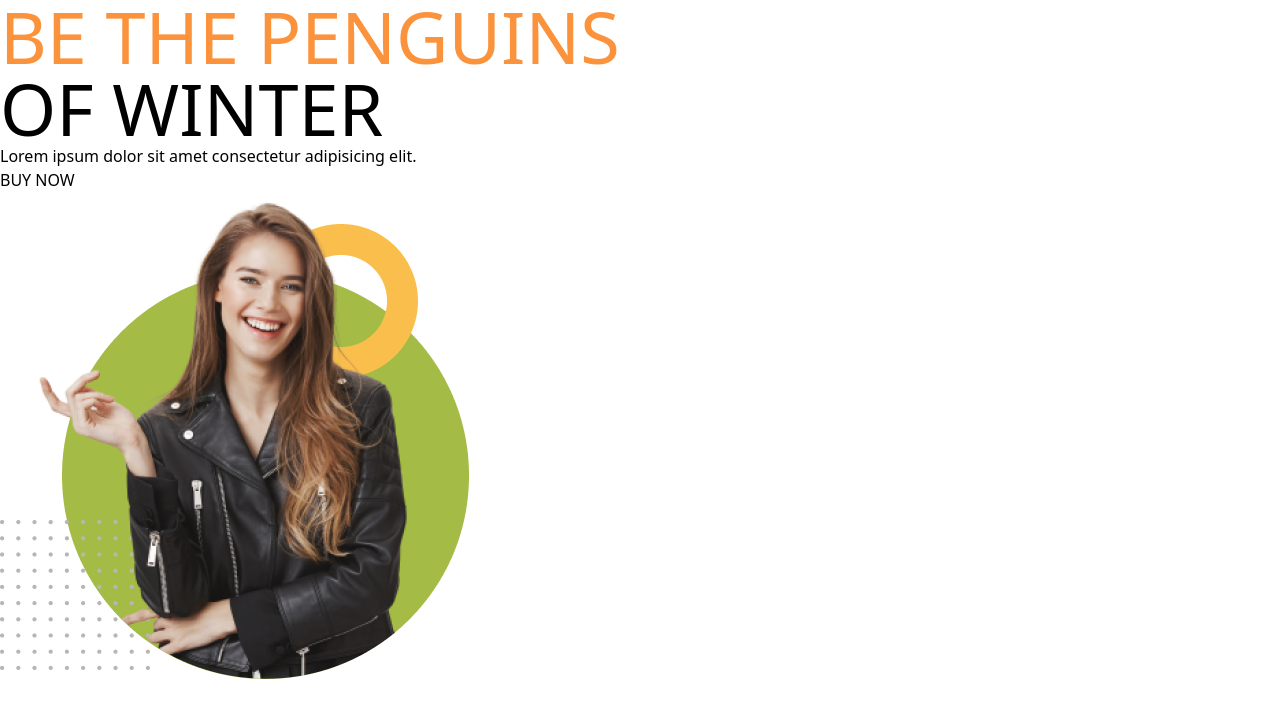
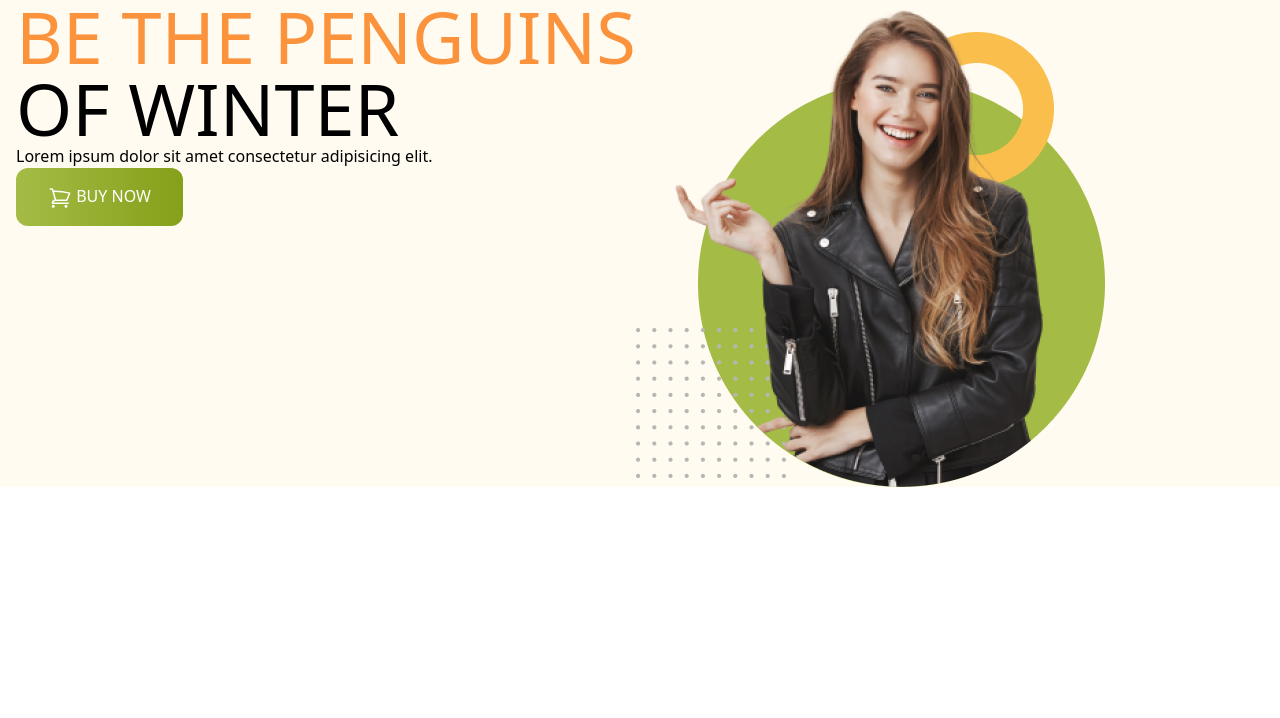
Before and after one commit to KI-Anik/fashion-website, a plain HTML site: page index.html in a window 1280 px wide. Drawn offline with nearby package versions, Linux system fonts and the light colour scheme.

Commit message:
banner added

```diff
--- a/index.html
+++ b/index.html
@@ -1,30 +1,47 @@
 <!DOCTYPE html>
 <html lang="en">
+
 <head>
     <meta charset="UTF-8">
     <meta name="viewport" content="width=device-width, initial-scale=1.0">
     <title>Fashion Website</title>
     <script src="https://cdn.tailwindcss.com"></script>
 </head>
+
 <body>
-    <header>
+    <header class="bg-[#FFFBF0] pl-4">
+<nav>
 
+</nav>
+<div class="md:flex">
+
+
+<div>
+    <h1 class="text-7xl uppercase"> <span class="text-orange-400">Be the Penguins</span>
+        <br>
+        of Winter
+    </h1>
+    <p>Lorem ipsum dolor sit amet consectetur adipisicing elit.</p>
+    <button
+        class="bg-gradient-to-r from-[#A4BC46] to-[#85A019] px-8 py-4 rounded-xl font-medium text-white "><svg
+            xmlns="http://www.w3.org/2000/svg" fill="none" viewBox="0 0 24 24" stroke-width="1.5"
+            stroke="currentColor" class="size-6 text-white inline">
+            <path stroke-linecap="round" stroke-linejoin="round"
+                d="M2.25 3h1.386c.51 0 .955.343 1.087.835l.383 1.437M7.5 14.25a3 3 0 0 0-3 3h15.75m-12.75-3h11.218c1.121-2.3 2.1-4.684 2.924-7.138a60.114 60.114 0 0 0-16.536-1.84M7.5 14.25 5.106 5.272M6 20.25a.75.75 0 1 1-1.5 0 .75.75 0 0 1 1.5 0Zm12.75 0a.75.75 0 1 1-1.5 0 .75.75 0 0 1 1.5 0Z" />
+        </svg>
+        BUY NOW</button>
+</div>
+<div>
+    <img src="./images/model.png" alt="">
+</div>
+</div>
     </header>
     <main>
-        <div>
-            <h1 class="text-7xl uppercase"> <span
-                class="text-orange-400" >Be the Penguins</span>
-                <br>
-                of Winter</h1>
-            <p>Lorem ipsum dolor sit amet consectetur adipisicing elit.</p>
-            <button>BUY NOW</button>
-        </div>
-        <div>
-            <img src="./images/model.png" alt="">
-        </div>
+
     </main>
     <footer>
 
     </footer>
 </body>
+
 </html>
```
